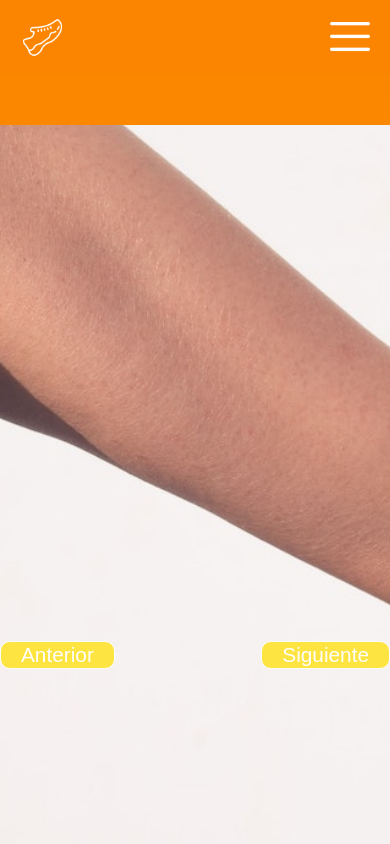
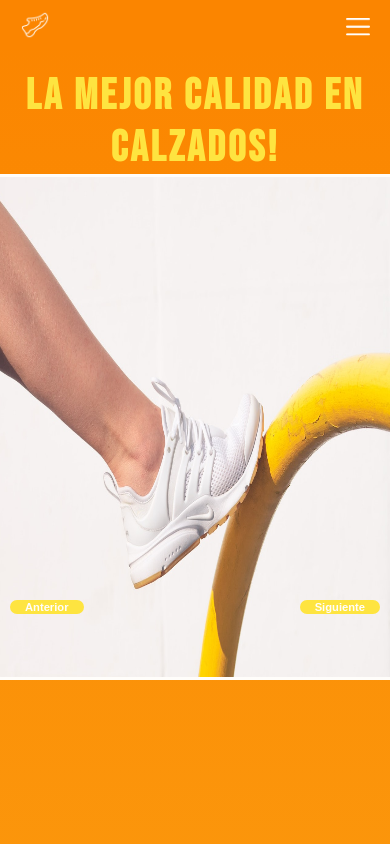
Before and after one commit to gabriel-1993/webMasRun, a plain HTML site: page index.html in a window 390 px wide. Shown: the top 844 px of the page. Drawn offline with Linux system fonts and the light colour scheme.

Commit message:
carrouselJsOkRespOk

```diff
--- a/index.html
+++ b/index.html
@@ -30,12 +30,13 @@
     </header>
     <section id="home">
 
+      <h2>La mejor calidad en calzados!</h2>
+
       <div class="imgHome">
-        <h2>La mejor calidad en calzados!</h2>
-          <img src="./assets/img/img1.png">
-          <img src="./assets/img/img2.jpg">
-          <img src="./assets/img/img3.jpg">
-          <img src="./assets/img/img4.jpg">
+          <img class="imgCarrousel" src="./assets/img/img1.png">
+          <img class="imgCarrousel" src="./assets/img/img9.jpg">
+          <img class="imgCarrousel" src="./assets/img/img6.jpg">
+          <img class="imgCarrousel" src="./assets/img/img10.jpg">
       </div>
       <div class="carrusel-botones">
         <button class="siguiente"> Anterior </button>
--- a/index.js
+++ b/index.js
@@ -12,7 +12,6 @@ const overlay = document.querySelector(".overlay");
 const logoResponsive = document.querySelector(".menu-icon1");
 // Logo menu responsive X para cerrarlo
 const logoResponsiveX = document.querySelector(".menu-icon2");
-
 const carouselImages = document.querySelector(".imgHome");
 const prevBtn = document.querySelector(".anterior");
 const nextBtn = document.querySelector(".siguiente");
--- a/mediaqueries.css
+++ b/mediaqueries.css
@@ -79,15 +79,39 @@
 /* **************************************************************************************************** */
 @media (max-width: 768px) {
   /*  Logo a la izquierda del header **/
+  header {
+    height: 50px;
+  }
   .logoHeader {
     height: 60%;
   }
-  .menu-icon1 {
-    height: 50%;
+
+  #home {
+    height: 50vh;
   }
   /* La mejor calidad en calzados */
-  .imgHome h2 {
-    font-size: 3.5rem;
+  #home h2 {
+    font-size: 2.7rem;
+  }
+
+  /* div de las imagenes */
+  .imgHome {
+    height: 60vh;
+  }
+  /* cada img en el carrousel */
+  .imgCarrousel {
+    height: 60vh;
+  }
+  .carrusel-botones {
+    width: 100%;
+    bottom: 270px;
+  }
+  /* botones carrousel */
+  .anterior,
+  .siguiente {
+    border-radius: 10px;
+    font-size: 0.7rem;
+    padding: 1px 15px;
   }
 
   /* menu que se muestra debajo del header para menu hamburguesa */
@@ -119,8 +143,8 @@
     display: flex;
     order: 2;
     cursor: pointer;
-    height: 40px;
-    width: 40px;
+    height: 24px;
+    width: 24px;
     margin-top: 9px;
   }
 
--- a/style.css
+++ b/style.css
@@ -80,51 +80,57 @@ body {
   background: linear-gradient(to bottom, var(--naranja), var(--amarillo));
 }
 #home {
+  min-height: 100vh;
   width: 100%;
   position: relative;
   overflow: hidden;
 }
 
+/* h2 dentro de la imagen principal  */
+#home h2 {
+  color: var(--amarillo);
+  font-family: "Bebas Neue";
+  letter-spacing: 3px;
+  font-size: 5rem;
+  text-align: center;
+  width: 100%;
+}
+
 /* div contenedor de las imagenes */
 .imgHome {
-  margin-top: 50px;
-  height: 100vh;
+  min-height: 100vh;
   width: 400%;
-  background-image: url(./assets/img/img1.png);
-  background-size: cover;
-  background-position: center;
+  box-shadow: 15px 15px 10px var(--naranja);
   display: flex;
-  align-items: center;
-  flex-direction: column;
-  box-shadow: 15px 15px 10px var(--naranja);
 }
 
 /* cada imagen del carrousel  */
-.imgHome img {
+.imgCarrousel {
   width: 25%;
+  height: 100vh;
   flex-shrink: 0;
+  border-top: 3px solid var(--blanco);
+  border-bottom: 3px solid var(--blanco);
 }
-
 .carrusel-botones {
   width: 100%;
   display: flex;
   justify-content: space-between;
-  padding: 0px;
+  padding: 10px;
   position: absolute;
-  bottom: 300px;
+  bottom: 250px;
   left: 50%;
   transform: translateX(-50%);
 }
 .anterior,
 .siguiente {
-  border-radius: 10px;
+  border-radius: 15px;
   background-color: var(--amarillo);
   color: var(--blanco);
   font-size: 1.3rem;
-  font-weight: 400;
+  font-weight: 800;
   padding: 1px 20px;
   cursor: pointer;
-  border: var(--blanco) solid 1px;
 }
 .anterior:hover,
 .siguiente:hover {
@@ -133,7 +139,7 @@ body {
   border: none;
 }
 /* h2 dentro de la imagen principal  */
-.imgHome h2 {
+h2 {
   margin-top: 20px;
   color: var(--amarillo);
   font-family: "Bebas Neue";
```
Also changed, not shown: assets/img/img8.jpg.
